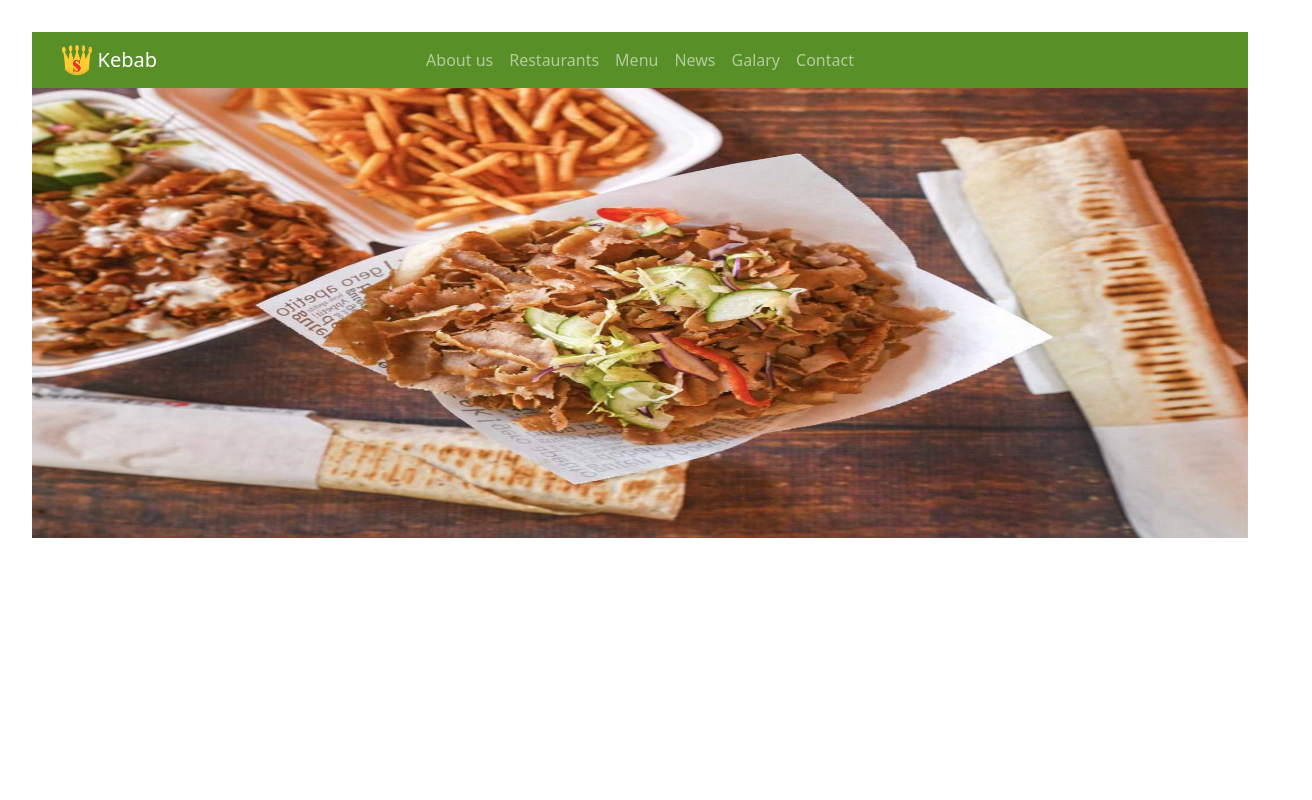
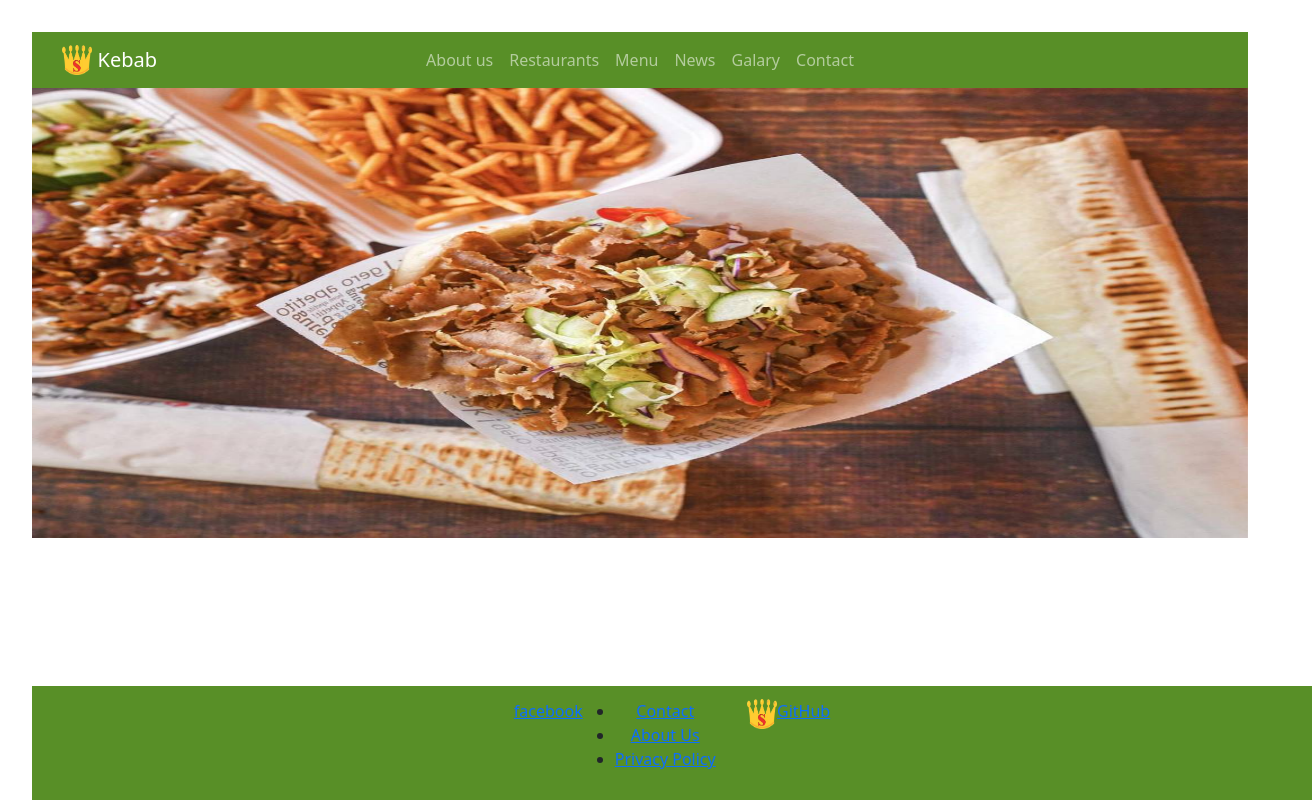
Before and after one commit to MarcinSzablak/MERN_app, a React (Vite) app in the folder client/: page / in a window 1280 px wide. Shown: the whole page, 1312 px wide, since content can reach past the window. Built offline with nearby package versions, Linux system fonts and the light colour scheme.

Commit message:
added Font awasome | started Footer | replaced components from mainPage folder to src

```diff
--- a/client/package.json
+++ b/client/package.json
@@ -10,6 +10,11 @@
     "preview": "vite preview"
   },
   "dependencies": {
+    "@fortawesome/fontawesome-svg-core": "^6.5.2",
+    "@fortawesome/free-brands-svg-icons": "^6.5.2",
+    "@fortawesome/free-regular-svg-icons": "^6.5.2",
+    "@fortawesome/free-solid-svg-icons": "^6.5.2",
+    "@fortawesome/react-fontawesome": "^0.2.0",
     "bootstrap": "^5.3.3",
     "react": "^18.2.0",
     "react-bootstrap": "^2.10.1",
--- a/client/src/App.jsx
+++ b/client/src/App.jsx
@@ -1,9 +1,10 @@
 import './App.css'
 import 'bootstrap/dist/css/bootstrap.min.css';
-import './components/mainPage/NavBar'
+import './components/NavBar'
 import TestUser from './components/TestUser';
-import NavBar from './components/mainPage/NavBar';
+import NavBar from './components/NavBar';
 import Slider from './components/mainPage/Slider';
+import Footer from './components/Footer';
 
 function App() {
 
@@ -12,6 +13,7 @@ function App() {
     <>
       <NavBar></NavBar>
       <Slider></Slider>
+      <Footer></Footer>
       {/* <TestUser></TestUser> */}
     </>
   )
--- /dev/null
+++ b/client/src/components/Footer.css
@@ -0,0 +1,10 @@
+.main-footer {
+    width: 100%;
+    height: auto;
+    position: absolute;
+    bottom: 0%;
+    background: var(--green);
+    display: flex;
+    justify-content: center;
+    padding: 1%;
+}
--- /dev/null
+++ b/client/src/components/Footer.jsx
@@ -0,0 +1,40 @@
+import "./Footer.css"
+import Navbar from 'react-bootstrap/Navbar';
+
+function Footer(){
+    return (
+      <div className="main-footer">
+        <div className="media">
+          <a
+          href="https://www.facebook.com/kebabsuperking/"
+          target="_blank"
+          >facebook</a>
+        </div>
+        <div className="links">
+          <ul>
+            <li>
+              <a href="#Contact">Contact</a>
+            </li>
+            <li>
+              <a href="#About Us">About Us</a>
+            </li>
+            <li>
+              <a href="#PrivacyPolicy">Privacy Policy</a>
+            </li>
+          </ul>
+        </div>
+        <Navbar.Brand href="#Home" className='brand'><img
+            alt="logo"
+            src="/logo.png"
+            width="30"
+            height="30"
+        />
+        </Navbar.Brand>
+        <div className="github">
+          <a href="https://github.com/MarcinSzablak/MERN_app">GitHub</a>
+        </div>
+      </div>
+    )
+  }
+
+  export default Footer;
--- a/client/src/components/mainPage/NavBar.css
+++ b/client/src/components/NavBar.css
@@ -1,7 +1,7 @@
 .NavBar{
     background-color: var(--green);
 }
-.Brand{
+.brand{
     margin-left: 2.5%;
     z-index: 1;
 }
--- a/client/src/components/mainPage/NavBar.jsx
+++ b/client/src/components/NavBar.jsx
@@ -20,9 +20,9 @@ function NavBar() {
       className='NavBar'
       data-bs-theme="dark"
     >
-        <Navbar.Brand href="#Home" className='Brand'><img
-            alt=""
-            src="/kebab-transformed.png"
+        <Navbar.Brand href="#Home" className='brand'><img
+            alt="logo"
+            src="/logo.png"
             width="30"
             height="30"
             className="d-inline-block align-top"
```
Also changed, not shown: client/public/logo.png (renamed from client/public/kebab-transformed.png), client/src/components/mainPage/MainImage.css (deleted), 1 other file (tests, documents, lock files or other folders).
